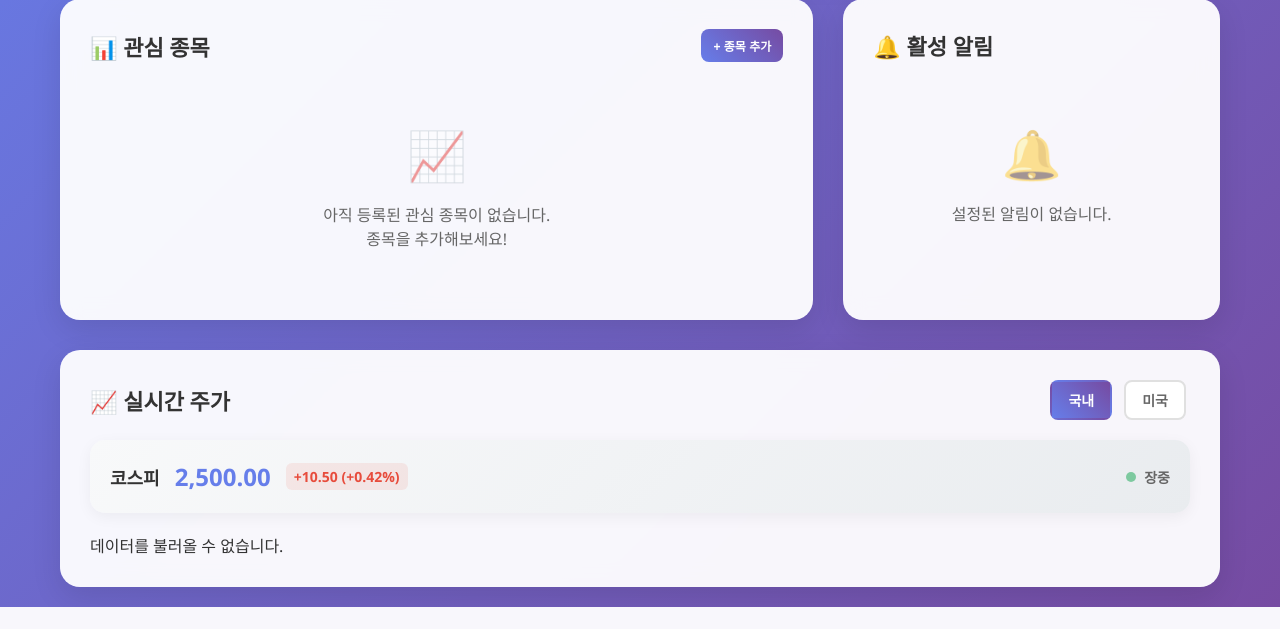
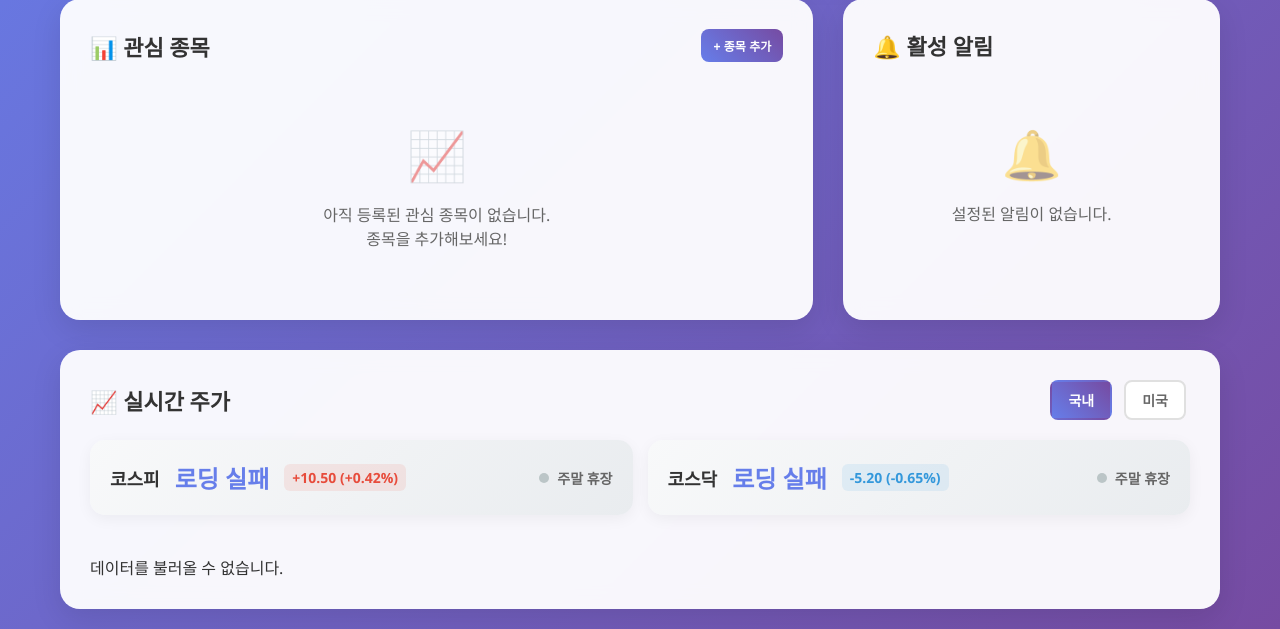
Before and after one commit to SummerToday/stock_manager, a Flask app: template templates/index.html in a window 1280 px wide. Shown: the part 298-927 px from the top of the page. Before the commit the page ends 905 px from the top, so only its background shows below. Run offline with Flask 3, Linux system fonts and the light colour scheme; the template is opened without the code that fills it, so the values that code supplies are empty.

Commit message:
코스닥 지수 추가 - 나스닥 지수 추가 실패

```diff
--- a/static/js/dashboard.js
+++ b/static/js/dashboard.js
@@ -11,6 +11,7 @@
     loadAlerts();
     loadMarketData();
     renderMarketIndices();
+    updateMarketStatus(); // 장중 상태 업데이트 추가
     const userEmail = document.getElementById('userEmail').textContent;
     if (userEmail && userEmail !== 'user@example.com') {
         const userName = userEmail.split('@')[0];
@@ -18,6 +19,92 @@
         document.getElementById('userAvatar').textContent = userName.charAt(0).toUpperCase();
     }
 });
+
+// 한국 시장 시간 체크 함수
+function isKoreanMarketOpen() {
+    const now = new Date();
+    const koreanTime = new Date(now.toLocaleString("en-US", {timeZone: "Asia/Seoul"}));
+    const day = koreanTime.getDay(); // 0: 일요일, 1: 월요일, ..., 6: 토요일
+    const hours = koreanTime.getHours();
+    const minutes = koreanTime.getMinutes();
+    const currentTime = hours * 100 + minutes;
+
+    // 주말 체크
+    if (day === 0 || day === 6) {
+        return { isOpen: false, status: '주말 휴장' };
+    }
+
+    // 평일 시간 체크 (한국시간 09:00 - 15:30)
+    if (currentTime >= 900 && currentTime < 1530) {
+        return { isOpen: true, status: '장중' };
+    } else if (currentTime >= 800 && currentTime < 900) {
+        return { isOpen: false, status: '장 시작 전' };
+    } else if (currentTime >= 1530 && currentTime < 1800) {
+        return { isOpen: false, status: '장 마감' };
+    } else {
+        return { isOpen: false, status: '장외시간' };
+    }
+}
+
+// 미국 시장 시간 체크 함수
+function isUSMarketOpen() {
+    const now = new Date();
+    const usTime = new Date(now.toLocaleString("en-US", {timeZone: "America/New_York"}));
+    const day = usTime.getDay();
+    const hours = usTime.getHours();
+    const minutes = usTime.getMinutes();
+    const currentTime = hours * 100 + minutes;
+
+    // 주말 체크
+    if (day === 0 || day === 6) {
+        return { isOpen: false, status: '주말 휴장' };
+    }
+
+    // 평일 시간 체크 (미국 동부시간 9:30 AM - 4:00 PM)
+    if (currentTime >= 930 && currentTime < 1600) {
+        return { isOpen: true, status: '장중' };
+    } else if (currentTime >= 400 && currentTime < 930) {
+        return { isOpen: false, status: '프리마켓' };
+    } else if (currentTime >= 1600 && currentTime < 2000) {
+        return { isOpen: false, status: '애프터마켓' };
+    } else {
+        return { isOpen: false, status: '장외시간' };
+    }
+}
+
+// 시장 상태 업데이트
+function updateMarketStatus() {
+    // 한국 시장 상태
+    const koreanMarket = isKoreanMarketOpen();
+    updateMarketStatusUI('kospi', koreanMarket);
+    updateMarketStatusUI('kosdaq', koreanMarket);
+
+    // 미국 시장 상태
+    const usMarket = isUSMarketOpen();
+    updateMarketStatusUI('nasdaq', usMarket);
+
+    console.log('[DEBUG] 시장 상태 업데이트:', {
+        korean: koreanMarket,
+        us: usMarket,
+        timestamp: new Date().toLocaleString('ko-KR', {timeZone: 'Asia/Seoul'})
+    });
+}
+
+// 시장 상태 UI 업데이트
+function updateMarketStatusUI(market, marketInfo) {
+    const statusDot = document.getElementById(`${market}StatusDot`);
+    const statusText = document.getElementById(`${market}StatusText`);
+
+    if (statusDot && statusText) {
+        statusText.textContent = marketInfo.status;
+
+        if (marketInfo.isOpen) {
+            statusDot.className = 'status-dot active';
+        } else {
+            statusDot.className = 'status-dot';
+        }
+    }
+}
 
 // 초기화
 function initializePage() {
@@ -57,11 +144,13 @@
     const apiMarket = currentMarket === 'domestic' ? 'domestic' : 'us'; // 해외는 미국만
 
     try {
+        console.log(`[DEBUG] ${apiMarket} 마켓 데이터 요청 중...`);
         const response = await fetch(`/api/market/${apiMarket}`);
         const result = await response.json();
         if (!result.success) throw new Error(result.message);
 
         const stocks = result.stocks;
+        console.log(`[DEBUG] ${apiMarket} 종목 ${stocks.length}개 로드됨`);
 
         const stocksHtml = stocks.map(stock => `
             <div class="stock-card" data-ticker="${stock.ticker}">
@@ -284,11 +373,13 @@
 
 async function renderMarketIndices() {
     try {
+        console.log('[DEBUG] 지수 데이터 요청 중...');
         const response = await fetch('/api/market/indices');
         const result = await response.json();
         if (!result.success) throw new Error(result.message);
 
         const indices = result.indices;
+        console.log('[DEBUG] 지수 데이터 수신:', Object.keys(indices));
 
         // Helper function: 숫자 포맷
         const formatNumber = (value) =>
@@ -297,30 +388,42 @@
         const renderIndex = (idPrefix, data) => {
             const indexElem = document.getElementById(`${idPrefix}Index`);
             const changeElem = document.getElementById(`${idPrefix}Change`);
-            const timeElem = document.getElementById(`${idPrefix}Time`);
 
-            if (!indexElem || !changeElem) return;
+            if (!indexElem || !changeElem) {
+                console.warn(`[DEBUG] ${idPrefix} 엘리먼트를 찾을 수 없음`);
+                return;
+            }
 
             indexElem.textContent = formatNumber(data.value);
             changeElem.textContent = `${data.change >= 0 ? '+' : ''}${formatNumber(data.change)} (${formatNumber(data.changePercent)}%)`;
             changeElem.className = `market-change ${data.change >= 0 ? 'positive' : 'negative'}`;
-
-            if (timeElem && data.timeDiffMinutes !== undefined) {
-                timeElem.textContent = `${data.timeDiffMinutes}분 전 기준`;
-            }
         };
 
-        // 국내 지수
-        if (indices.kospi) renderIndex('kospi', indices.kospi);
-        if (indices.kosdaq) renderIndex('kosdaq', indices.kosdaq);
+        // 국내 지수 렌더링
+        if (indices.kospi) {
+            renderIndex('kospi', indices.kospi);
+            console.log('[DEBUG] 코스피 업데이트:', indices.kospi.value);
+        }
 
-        // 미국 지수 - 나스닥 표시
-        if (indices.nasdaq) renderIndex('nasdaq', indices.nasdaq);
+        if (indices.kosdaq) {
+            renderIndex('kosdaq', indices.kosdaq);
+            console.log('[DEBUG] 코스닥 업데이트:', indices.kosdaq.value);
+        }
 
-        console.log('[DEBUG] 지수 업데이트 완료:', Object.keys(indices));
+        // 미국 지수 렌더링
+        if (indices.nasdaq) {
+            renderIndex('nasdaq', indices.nasdaq);
+            console.log('[DEBUG] 나스닥 업데이트:', indices.nasdaq.value);
+        }
+
+        console.log('[DEBUG] 지수 업데이트 완료');
 
     } catch (error) {
-        console.error('지수 데이터 로딩 실패:', error);
+        console.error('[ERROR] 지수 데이터 로딩 실패:', error);
+        // 에러 발생 시 기본값 표시
+        document.getElementById('kospiIndex').textContent = '로딩 실패';
+        document.getElementById('kosdaqIndex').textContent = '로딩 실패';
+        document.getElementById('nasdaqIndex').textContent = '로딩 실패';
     }
 }
 
@@ -363,10 +466,11 @@
     if (event.target === document.getElementById('alertModal')) closeAlertModal();
 };
 
-// 주기적 갱신
+// 주기적 갱신 (10초마다)
 setInterval(() => {
     updateMarketPrices();
     updateStockPrices();
+    updateMarketStatus(); // 시장 상태도 주기적으로 업데이트
 }, 10000);
 
 async function updateMarketPrices() {
--- a/templates/index.html
+++ b/templates/index.html
@@ -88,6 +88,9 @@
             <div class="market-content">
                 <!-- 국내 주식 -->
                 <div id="domesticMarket" class="market-panel active">
+                    <!-- 코스피 & 코스닥 지수 표시 -->
+                    <div class="market-indices" style="display: grid; grid-template-columns: 1fr 1fr; gap: 15px; margin-bottom: 20px;">
+                        <!-- 코스피 -->
                         <div class="market-header">
                             <div class="market-info">
                                 <span class="market-name">코스피</span>
@@ -95,8 +98,22 @@
                                 <span class="market-change positive" id="kospiChange">+10.50 (+0.42%)</span>
                             </div>
                             <div class="market-status">
-                            <span class="status-dot active"></span>
-                            <span class="status-text">장중</span>
+                                <span class="status-dot" id="kospiStatusDot"></span>
+                                <span class="status-text" id="kospiStatusText">준비중</span>
+                            </div>
+                        </div>
+
+                        <!-- 코스닥 -->
+                        <div class="market-header">
+                            <div class="market-info">
+                                <span class="market-name">코스닥</span>
+                                <span class="market-index" id="kosdaqIndex">800.00</span>
+                                <span class="market-change negative" id="kosdaqChange">-5.20 (-0.65%)</span>
+                            </div>
+                            <div class="market-status">
+                                <span class="status-dot" id="kosdaqStatusDot"></span>
+                                <span class="status-text" id="kosdaqStatusText">준비중</span>
+                            </div>
                         </div>
                     </div>
 
@@ -117,8 +134,8 @@
                             <span class="market-change negative" id="nasdaqChange">-15.30 (-0.36%)</span>
                         </div>
                         <div class="market-status">
-                            <span class="status-dot"></span>
-                            <span class="status-text">미국 시장</span>
+                            <span class="status-dot" id="nasdaqStatusDot"></span>
+                            <span class="status-text" id="nasdaqStatusText">미국 시장</span>
                         </div>
                     </div>
 
```
Also changed, not shown: services/kis_api_service.py (+49 -16 lines). Lines whose indentation alone changed are shown as unchanged.
